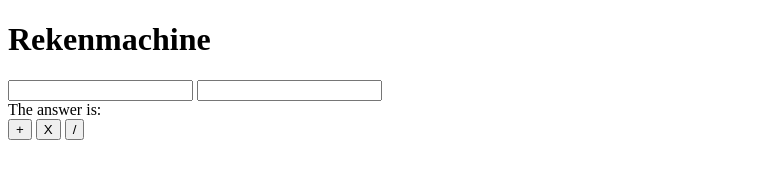
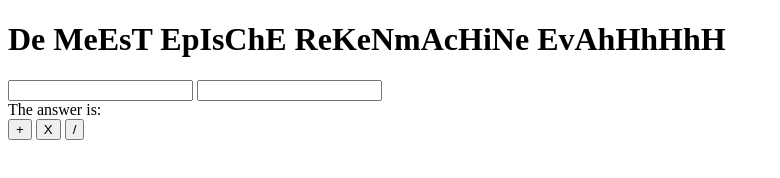
Before and after one commit to OlafGitgud/Mijneersteapp, a plain HTML site: page Rekenmachine.html in a window 1280 px wide. Shown: the whole page, without its empty margins (0-780 px from the left). Drawn offline with Linux system fonts and the light colour scheme.

Commit message:
bestand aangepast

```diff
--- a/Rekenmachine.html
+++ b/Rekenmachine.html
@@ -26,7 +26,7 @@
             // Tel bij elkaar op
             var multiply = number1 * number2;
 
-            // zet antwoord neer
+            // zet antwoord neer met multiplied number
             var answer = document.getElementById("antwoord").value;
             antwoord.innerText = multiply ;
         }
@@ -45,7 +45,8 @@
 
 </head>
 <body>
-    <h1>Rekenmachine</h1>
+
+    <h1>De MeEsT EpIsChE ReKeNmAcHiNe EvAhHhHhH</h1>
 
     <input id="num1" type = "number">
     <input id="num2" type = "number">
```
